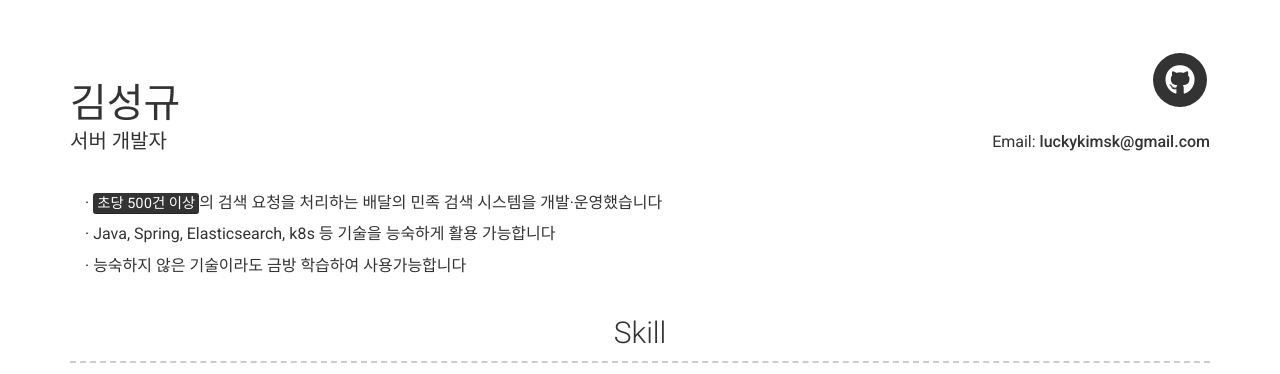
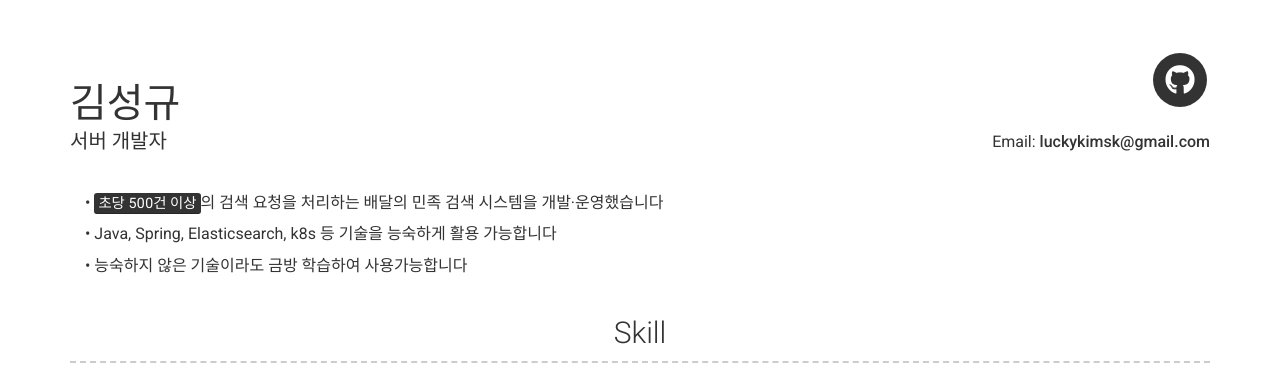
Before and after one commit to KimSeongGyu1/KimSeongGyu1.github.io, a Jekyll site: the page built from index.md, in a window 1280 px wide. Shown: the top 374 px of the page. Built offline with Jekyll 4.4.1, drawn with Linux system fonts in a browser that asks for light colours; nearby versions of some CDN libraries.

Commit message:
about 마무리

```diff
--- a/_config.yml
+++ b/_config.yml
@@ -28,13 +28,11 @@ github_username:  KimSeongGyu1
 about_title:
 #about_profile_image: images/developer.png
 about_content: | # this will include new lines to allow paragraphs
-  · <mark>초당 500건 이상</mark>의 검색 요청을 처리하는 배달의 민족 검색 시스템을 개발·운영했습니다
+  • <mark>초당 500건 이상</mark>의 검색 요청을 처리하는 배달의 민족 검색 시스템을 개발·운영했습니다
 
-  · Java, Spring, Elasticsearch, k8s 등 기술을 능숙하게 활용 가능합니다
+  • Java, Spring, Elasticsearch, k8s 등 기술을 능숙하게 활용 가능합니다
 
-  · 능숙하지 않은 기술이라도 금방 학습하여 사용가능합니다
-
-
+  • 능숙하지 않은 기술이라도 금방 학습하여 사용가능합니다
 
 
 
```
